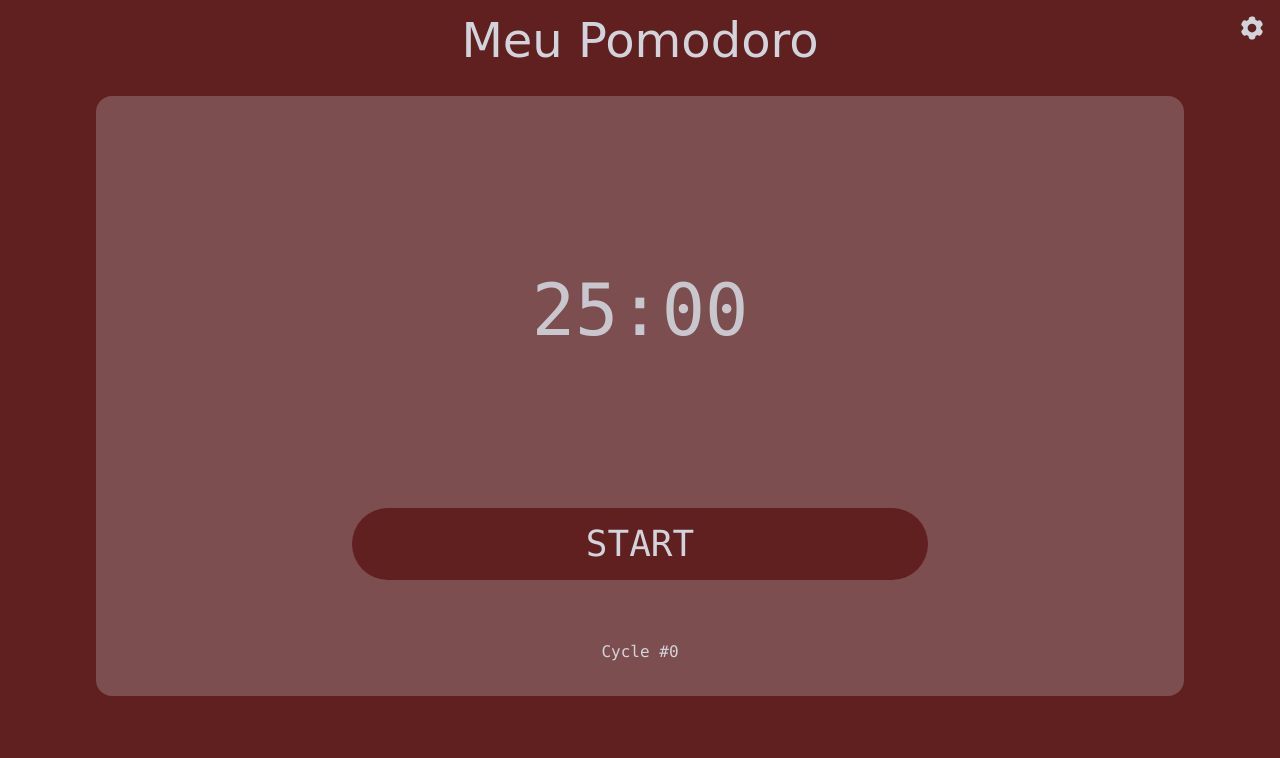
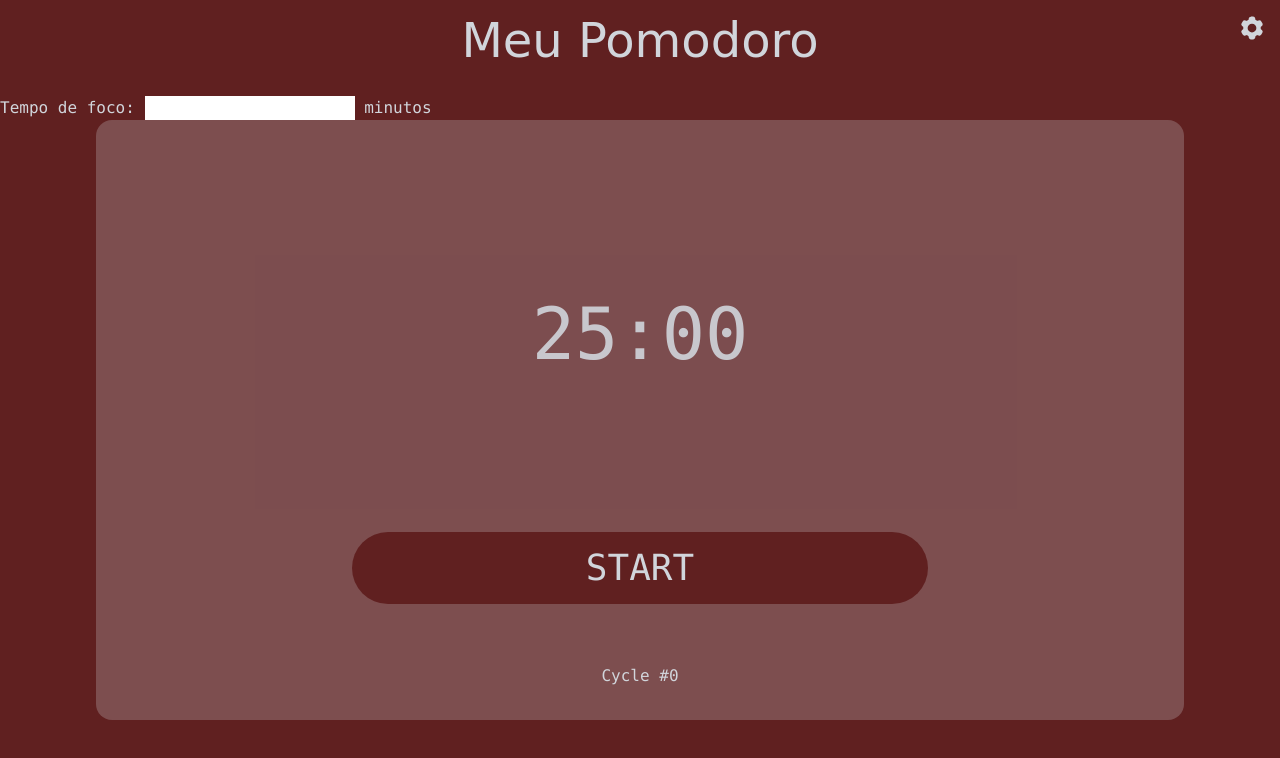
Before and after one commit to marcelluscaio/Pomodoro, a website: page index.html in a window 1280 px wide. Drawn offline with Linux system fonts and the light colour scheme.

Commit message:
feat: input text only accepts numbers

```diff
--- a/index.html
+++ b/index.html
@@ -12,6 +12,13 @@
    <svg xmlns="http://www.w3.org/2000/svg" viewBox="0 0 24 24" fill="currentColor" class="w-7 h-7 absolute top-3.5 right-3.5 cursor-pointer unrotate" id="gear">
       <path fill-rule="evenodd" d="M11.078 2.25c-.917 0-1.699.663-1.85 1.567L9.05 4.889c-.02.12-.115.26-.297.348a7.493 7.493 0 00-.986.57c-.166.115-.334.126-.45.083L6.3 5.508a1.875 1.875 0 00-2.282.819l-.922 1.597a1.875 1.875 0 00.432 2.385l.84.692c.095.078.17.229.154.43a7.598 7.598 0 000 1.139c.015.2-.059.352-.153.43l-.841.692a1.875 1.875 0 00-.432 2.385l.922 1.597a1.875 1.875 0 002.282.818l1.019-.382c.115-.043.283-.031.45.082.312.214.641.405.985.57.182.088.277.228.297.35l.178 1.071c.151.904.933 1.567 1.85 1.567h1.844c.916 0 1.699-.663 1.85-1.567l.178-1.072c.02-.12.114-.26.297-.349.344-.165.673-.356.985-.57.167-.114.335-.125.45-.082l1.02.382a1.875 1.875 0 002.28-.819l.923-1.597a1.875 1.875 0 00-.432-2.385l-.84-.692c-.095-.078-.17-.229-.154-.43a7.614 7.614 0 000-1.139c-.016-.2.059-.352.153-.43l.84-.692c.708-.582.891-1.59.433-2.385l-.922-1.597a1.875 1.875 0 00-2.282-.818l-1.02.382c-.114.043-.282.031-.449-.083a7.49 7.49 0 00-.985-.57c-.183-.087-.277-.227-.297-.348l-.179-1.072a1.875 1.875 0 00-1.85-1.567h-1.843zM12 15.75a3.75 3.75 0 100-7.5 3.75 3.75 0 000 7.5z" clip-rule="evenodd" />
    </svg>
+   <form>
+      <div>
+         <label for="focus">Tempo de foco:</label>
+         <input id="focus" type="text" inputmode="numeric" pattern="[0-9]*">
+         <span>minutos</span>
+      </div>
+   </form>
 
    <div class="w-[85%] h-3/5 sm:h-3/4 bg-gray-300/25 rounded-2xl mx-auto px-4 py-8 flex flex-col items-center gap-4">
       <p class="text-7xl grow flex justify-center items-center opacity-90" id="timer">25:00</p>
--- a/js/main.js
+++ b/js/main.js
@@ -8,6 +8,7 @@ const timer = select("#timer");
 const cycles = select("#cycles");
 const noticeToUser = select('#notice-user');
 const gear = select("#gear");
+const inputFocus = select("#focus")
 
 let pomodoroMs = 6000;
 let shortRestMs = 5000;
@@ -24,6 +25,11 @@ gear.addEventListener('click', e => {
 });
 
 controlButton.addEventListener("click", (e) => pomodoroEngine(e.target.innerText));
+
+inputFocus.addEventListener("keyup", (e) =>{
+   //const isLetter = (character) => character.toLowerCase() != character.toUpperCase();
+   e.target.value = e.target.value.replace(/[^0-9]+/, '');
+})
 
 const pomodoroStages = [
    {
```
